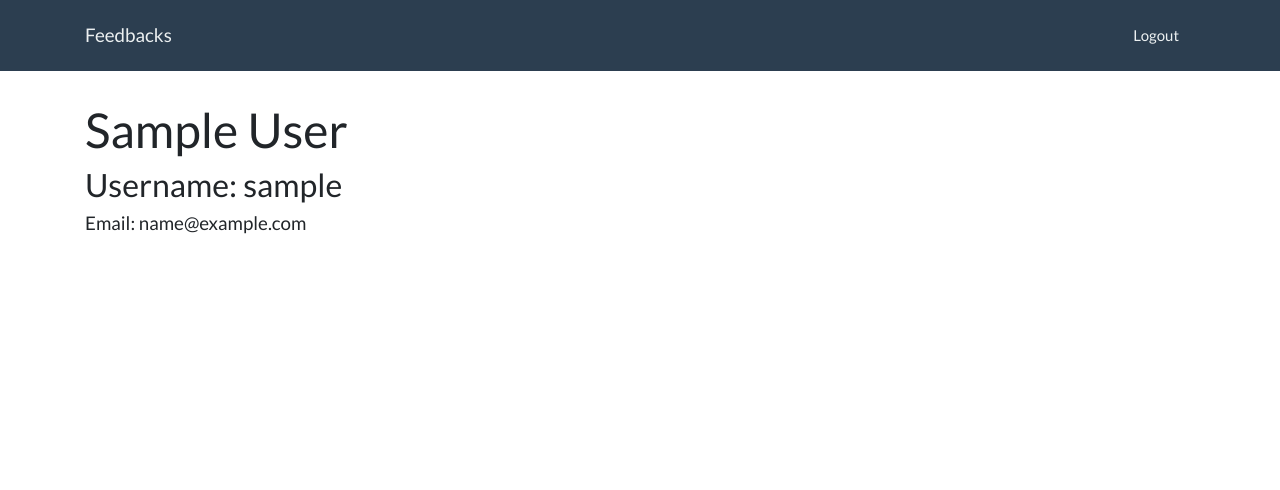
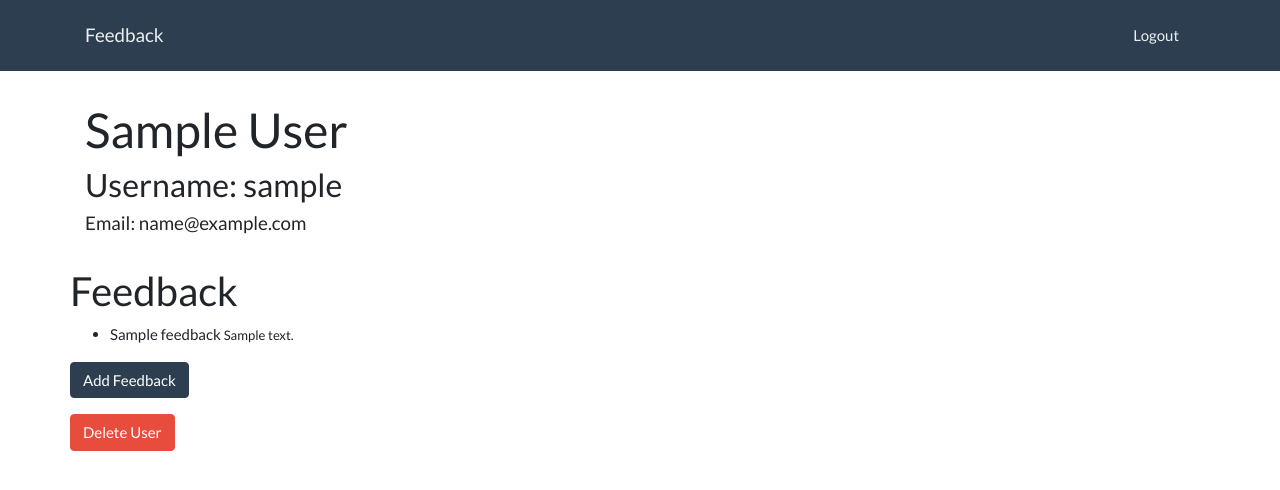
Before and after one commit to bukkicsilla/flask-auth-feedback, a Flask app: a page that uses templates/base.html in a window 1280 px wide. Shown: the top 490 px of the page. Run offline with Flask 2, Linux system fonts and the light colour scheme; the visitor is signed in with stand-in values (Sample User, id 1); tables that the repository leaves empty hold one stand-in row (values such as "Sample post"); some libraries are stand-ins or nearby versions.

Commit message:
add feedback, delete user

```diff
--- a/app.py
+++ b/app.py
@@ -1,6 +1,6 @@
 from flask import Flask, render_template, redirect, session, flash
-from models import connect_db, db, User
-from forms import RegisterForm, LoginForm
+from models import connect_db, db, User, Feedback
+from forms import RegisterForm, LoginForm, FeedbackForm
 from sqlalchemy.exc import IntegrityError
 from werkzeug.exceptions import Unauthorized
 
@@ -19,10 +19,13 @@ def homepage():
 
 @app.route("/secret")
 def secret():
+    if "username" not in session:
+        raise Unauthorized()
     return render_template('home.html')
 
 @app.route("/register", methods=['GET', 'POST'])
 def register_user():
+    """Register user"""
     form = RegisterForm()
     if form.validate_on_submit():
         username = form.username.data
@@ -40,6 +43,7 @@ def register_user():
 
 @app.route("/login", methods=['GET', 'POST'])
 def login_user():
+    """Login user"""
     form = LoginForm()
     if form.validate_on_submit():
         username = form.username.data
@@ -57,13 +61,43 @@ def login_user():
 
 @app.route('/logout')
 def logout_user():
+    """Logout user"""
     session.pop('username')
     flash("Goodbye!", "info")
     return redirect('/')
 
 @app.route('/users/<username>')
 def show_user(username):
+    """Show details about user and feedback."""
     if "username" not in session or username != session['username']:
         raise Unauthorized()
     user = User.query.filter_by(username=username).first()
     return render_template('user.html', user=user)
+
+@app.route('/users/<username>/feedback/add', methods=['GET', 'POST'])
+def add_feedback(username):
+    if "username" not in session or username != session['username']:
+        raise Unauthorized()
+
+    form = FeedbackForm()
+    if form.validate_on_submit():
+        title = form.title.data
+        content = form.content.data
+        new_feedback = Feedback(title=title, content=content, username=username)
+        db.session.add(new_feedback)
+        db.session.commit()
+        return redirect(f"/users/{username}")
+
+    return render_template('addfeedback.html', form=form)
+
+@app.route('/users/<username>/delete', methods=['POST'])
+def delete_user(username):
+    if "username" not in session or username != session['username']:
+        raise Unauthorized()
+
+    #user = User.query.filter_by(username=username).first()
+    user = User.query.get_or_404(username)
+    db.session.delete(user)
+    db.session.commit()
+    session.pop("username")
+    return redirect("/login")
--- a/models.py
+++ b/models.py
@@ -33,6 +33,7 @@ class User(db.Model):
         Return user if valid, else return False.
         """
         user = User.query.filter_by(username=username).first()
+        print("Authenticate user", user)
         if user and bcrypt.check_password_hash(user.password, password):
             return user
         else:
--- a/templates/base.html
+++ b/templates/base.html
@@ -22,7 +22,7 @@
   <body>
     <nav class="navbar navbar-light bg-primary justify-content-between">
       <div class="container">
-        <a href="/" class="navbar-brand text-light">Feedbacks</a>
+        <a href="/" class="navbar-brand text-light">Feedback</a>
         <ul class="nav navbar-nav flex-row float-right">
           {% if session['username'] %}
           <li class="nav-item">
--- a/templates/home.html
+++ b/templates/home.html
@@ -1,5 +1,5 @@
 {% extends 'base.html' %} {% block title %} Feedback {% endblock %} {% block
 content %}
 <h1>You have made it!</h1>
-
+<p><a href="/users/{{session['username']}}">Go home</a></p>
 {% endblock %}
--- a/templates/user.html
+++ b/templates/user.html
@@ -1,7 +1,29 @@
-{% if session['username'] %} {% extends 'base.html' %} {% block title %} User {%
-endblock %} {% block content %}
+{% extends 'base.html' %} {% block title %} {{user.username}} {% endblock %} {%
+block content %}
 <h1>{{user.first_name}} {{user.last_name}}</h1>
 <h3>Username: {{user.username}}</h3>
 <h5>Email: {{user.email}}</h5>
 
-{% endblock %} {% endif %}
+<div class="row">
+  <div clas="col-sm-10 col-12">
+    <h2 class="mt-4">Feedback</h2>
+    <ul>
+      {% for feedback in user.feedback %}
+      <li>
+        {{ feedback.title }}
+        <small>{{ feedback.content }}</small>
+      </li>
+      {% endfor %}
+    </ul>
+    <p>
+      <a href="/users/{{ user.username }}/feedback/add" class="btn btn-primary">
+        Add Feedback
+      </a>
+    </p>
+    <form action="/users/{{user.username}}/delete" method="POST">
+      <button class="btn btn-danger">Delete User</button>
+    </form>
+  </div>
+</div>
+
+{% endblock %}
```
Also changed, not shown: forms.py (+10 -0 lines), templates/addfeedback.html (added, +17 -0 lines).
